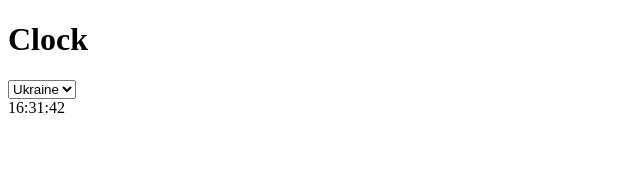
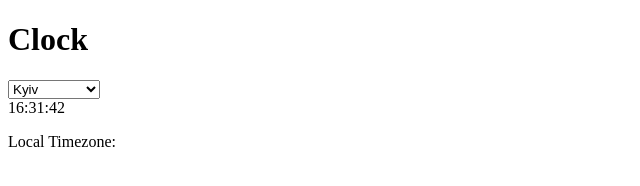
Before and after one commit to Z3key/Clock, a plain HTML site: page index.html in a window 1280 px wide. Shown: the whole page, without its empty margins (0-640 px from the left). Drawn offline with Linux system fonts and the light colour scheme.

Commit message:
Added select in index.html

```diff
--- a/index.html
+++ b/index.html
@@ -9,11 +9,18 @@
     <h1>Clock</h1>
     <div>
         <select id="timeZone">
-            <option value="+3">Ukraine</option>
+            <option value="+3">Kyiv</option>
+            <option value="+2">Berlin</option>
+            <option value="+9">Tokyo</option>
+            <option value="+4">Washington</option>
         </select>
     </div>
     <div id="clock"></div>
 
+    <div>
+        <p>Local Timezone: <span id="local_timeZone"></span></p>
+    </div>
+
     <script src="script.js"></script>
 </body>
 </html>
--- a/script.js
+++ b/script.js
@@ -1,4 +1,5 @@
 // function updateClock(time) {
+const clockElement = document.getElementById('clock');
 function updateClock() {
     const now = new Date();
     // const hours = String(now.getUTCHours() + time);
@@ -6,7 +7,8 @@ function updateClock() {
     const minutes = String(now.getUTCMinutes()).padStart(2, '0');
     const seconds = String(now.getUTCSeconds()).padStart(2, '0');
 
-    document.getElementById('clock').textContent = `${hours}:${minutes}:${seconds}`;
+    clockElement.textContent = `${hours}:${minutes}:${seconds}`;
+    // document.getElementById('clock').textContent = `${hours}:${minutes}:${seconds}`;
 
     // console.log(`${hours}:${minutes}:${seconds}`);
 
```
